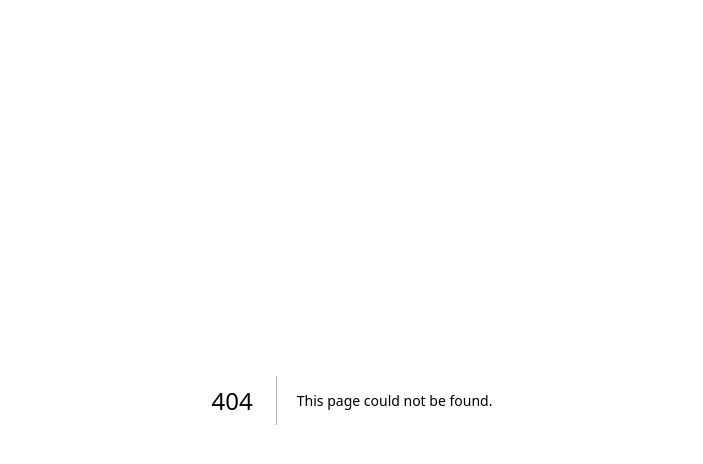
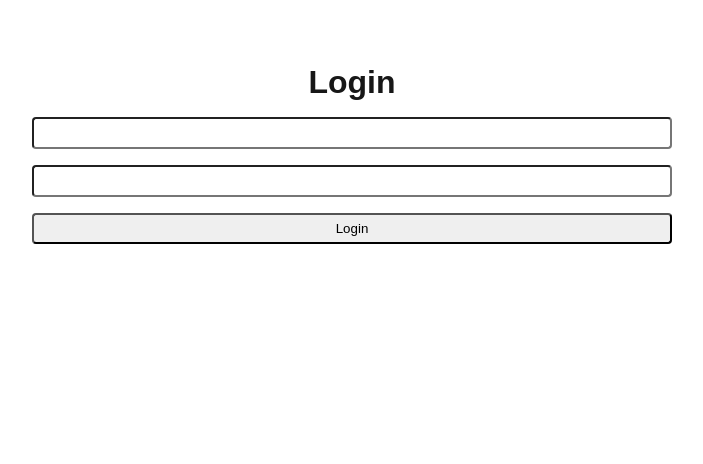
Before and after one commit to robertasRobotas/type-29-boardgame-app-2, a Next.js app: page /login in a window 1280 px wide. Before the commit this address had no page. Shown: the top 464 px of the page, without its empty margins (288-991 px from the left). Built offline with nearby package versions, Linux system fonts and the light colour scheme.

Commit message:
Added login form

```diff
--- /dev/null
+++ b/components/LoginForm/LoginForm.tsx
@@ -0,0 +1,37 @@
+import styles from "./styles.module.css";
+
+type LoginFormProps = {
+  email: string;
+  setEmail: (x: string) => void;
+  password: string;
+  setPassword: (x: string) => void;
+  onFormSubmit: () => void;
+};
+
+const LoginForm = ({
+  email,
+  setEmail,
+  password,
+  setPassword,
+  onFormSubmit,
+}: LoginFormProps) => {
+  return (
+    <div>
+      <div className={styles.form}>
+        <input
+          type="email"
+          value={email}
+          onChange={(e) => setEmail(e.target.value)}
+        />
+        <input
+          type="password"
+          value={password}
+          onChange={(e) => setPassword(e.target.value)}
+        />
+        <button onClick={onFormSubmit}>Login</button>
+      </div>
+    </div>
+  );
+};
+
+export default LoginForm;
--- /dev/null
+++ b/components/LoginForm/styles.module.css
@@ -0,0 +1,17 @@
+.form {
+  width: 50%;
+  display: flex;
+  flex-direction: column;
+  margin: auto;
+  gap: 1rem;
+}
+
+.form input {
+  padding: 0.4rem;
+  border-radius: 4px;
+}
+
+.form button {
+  padding: 0.4rem;
+  border-radius: 4px;
+}
--- /dev/null
+++ b/pages/login/index.tsx
@@ -0,0 +1,48 @@
+import { useState } from "react";
+import styles from "./styles.module.css";
+import LoginForm from "@/components/LoginForm/LoginForm";
+import axios from "axios";
+import { useRouter } from "next/router";
+
+const Login = () => {
+  const router = useRouter();
+
+  const [email, setEmail] = useState("");
+  const [password, setPassword] = useState("");
+
+  const onFormSubmit = async () => {
+    const data = {
+      email: email,
+      password: password,
+    };
+
+    try {
+      const response = await axios.post("http://localhost:3002/login", {
+        ...data,
+      });
+
+      if (response.status === 200) {
+        router.push("/");
+      }
+
+      console.log("response", response);
+    } catch (err) {
+      console.log(err);
+    }
+  };
+
+  return (
+    <div className={styles.main}>
+      <h1>Login</h1>
+      <LoginForm
+        email={email}
+        setEmail={setEmail}
+        password={password}
+        setPassword={setPassword}
+        onFormSubmit={onFormSubmit}
+      />
+    </div>
+  );
+};
+
+export default Login;
--- /dev/null
+++ b/pages/login/styles.module.css
@@ -0,0 +1,8 @@
+.main {
+  text-align: center;
+  padding-top: 4rem;
+}
+
+.main h1 {
+  margin-bottom: 1rem;
+}
```
Also changed, not shown: components/Header/Header.tsx (+7 -2 lines), pages/index.tsx (+1 -24 lines).
